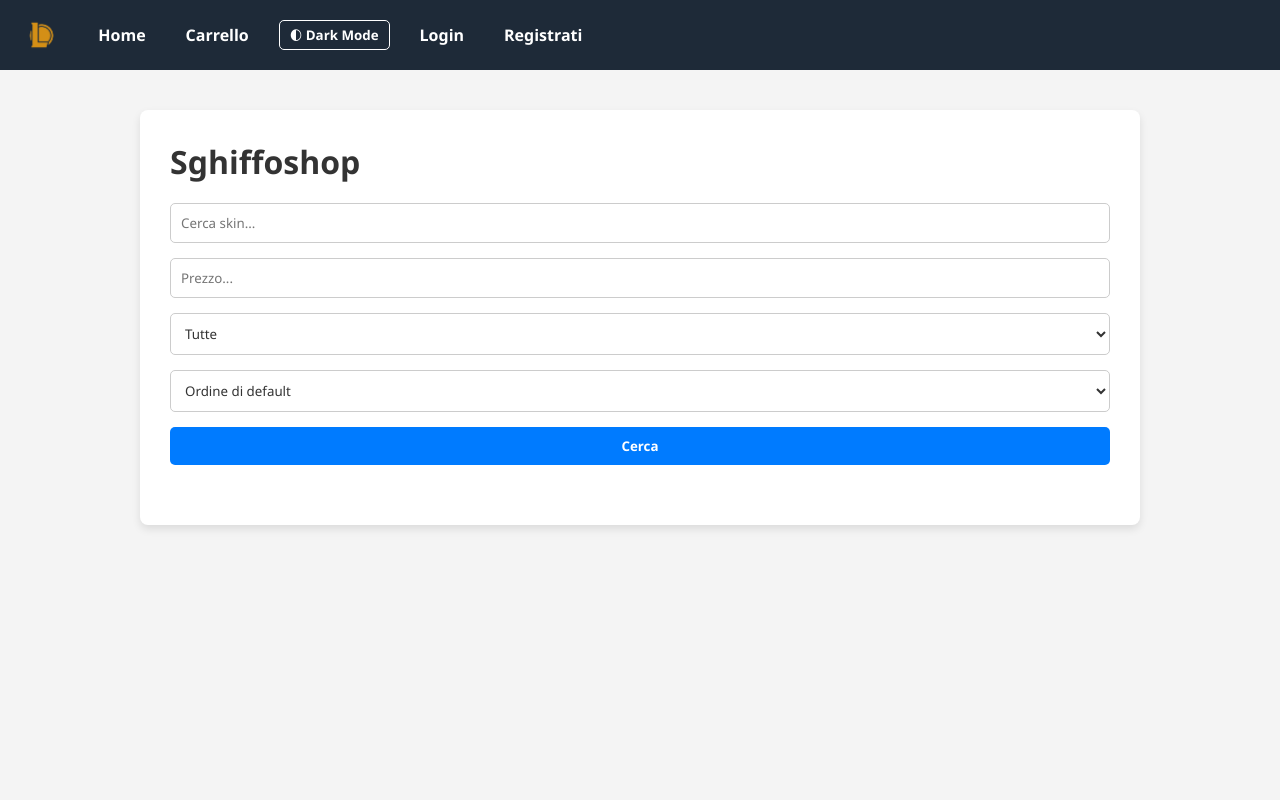
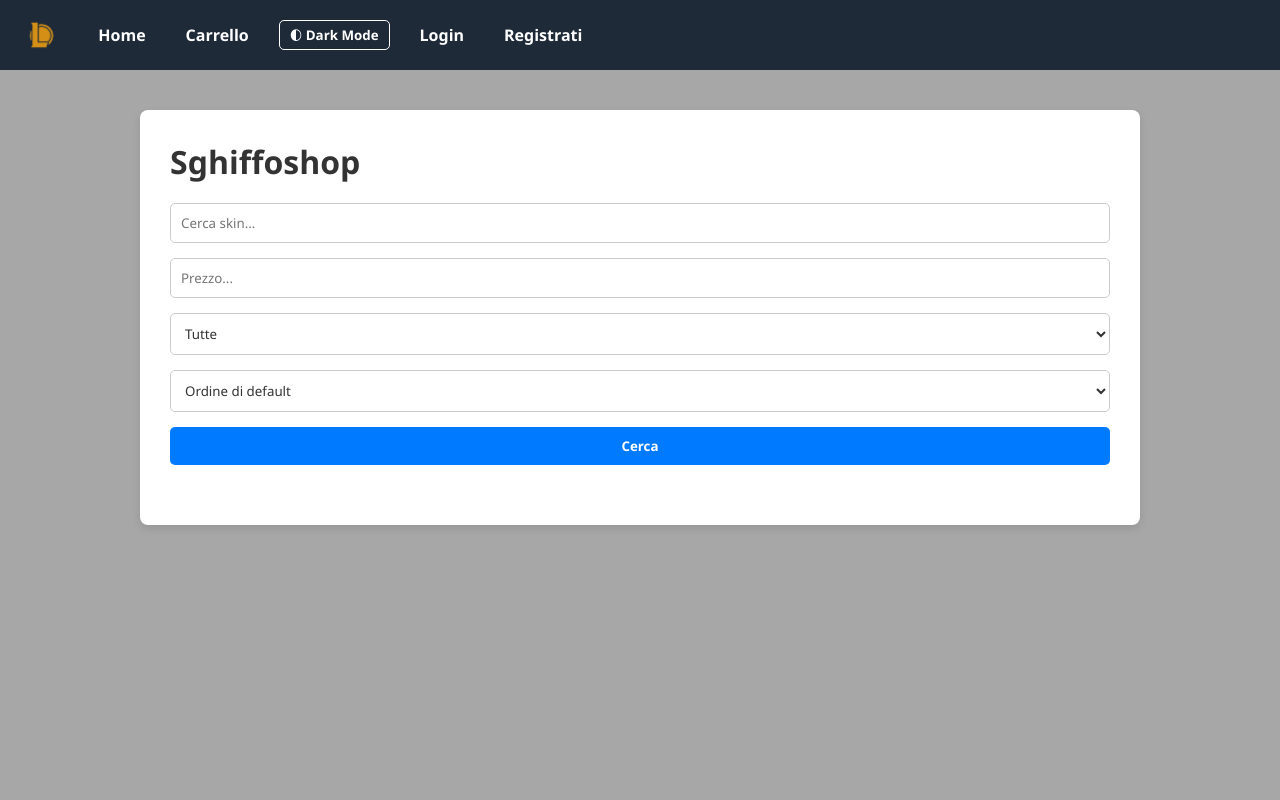
Before and after one commit to ErikCoraz/store_skin, a PHP site: page / in a window 1280 px wide. Run offline with PHP 8.4, Linux system fonts and the light colour scheme; data that the repository does not hold is empty.

Commit message:
modifiche white theme

```diff
--- a/assets/css/style.css
+++ b/assets/css/style.css
@@ -1,5 +1,5 @@
 :root {                                /* Variabili globali per il tema chiaro */
-    --bg-color: #f4f4f4;               /* Sfondo generale del sito */
+    --bg-color: #a7a7a7;               /* Sfondo generale del sito */
     --text-color: #333;                /* Colore principale del testo */
     --card-bg: #fff;                   /* Sfondo per card/contenitori */
     --nav-bg: #1e2a38;                 /* Sfondo della barra di navigazione */
@@ -145,7 +145,7 @@ a:hover {                            /* Hover sui link */
 
 .skin-card {                         /* Singola card che mostra una skin */
     background-color: var(--card-bg);
-    border: 1px solid #ddd;
+    border: 1px solid #a7a7a7;
     border-radius: 8px;
     padding: 15px;
     text-align: center;
```
